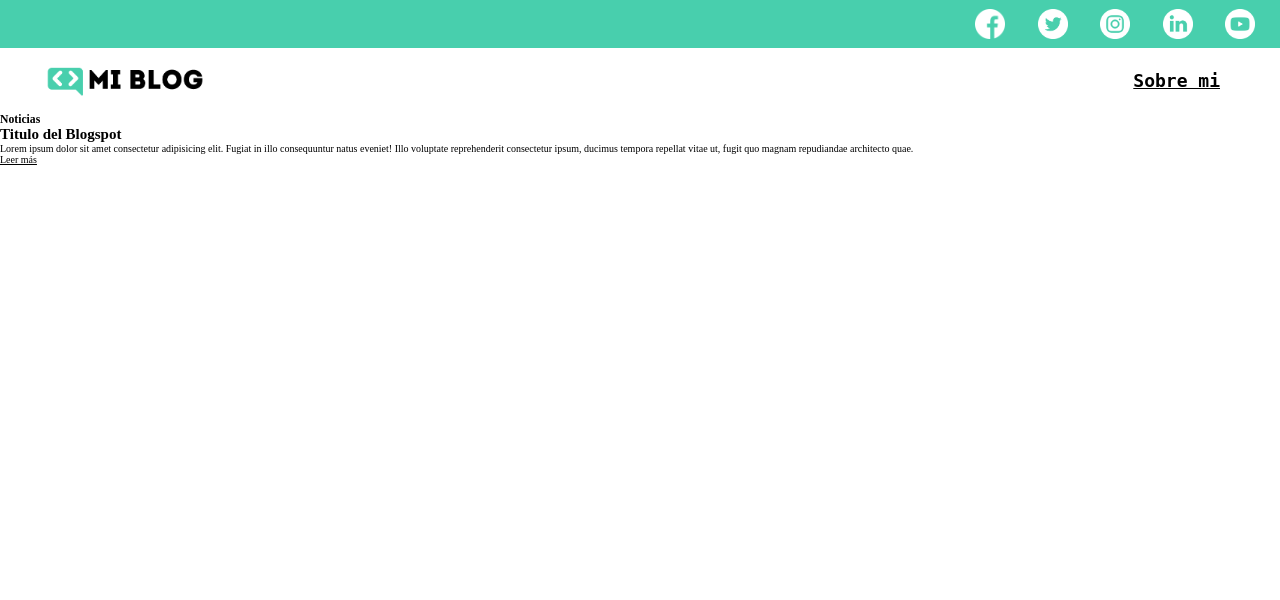
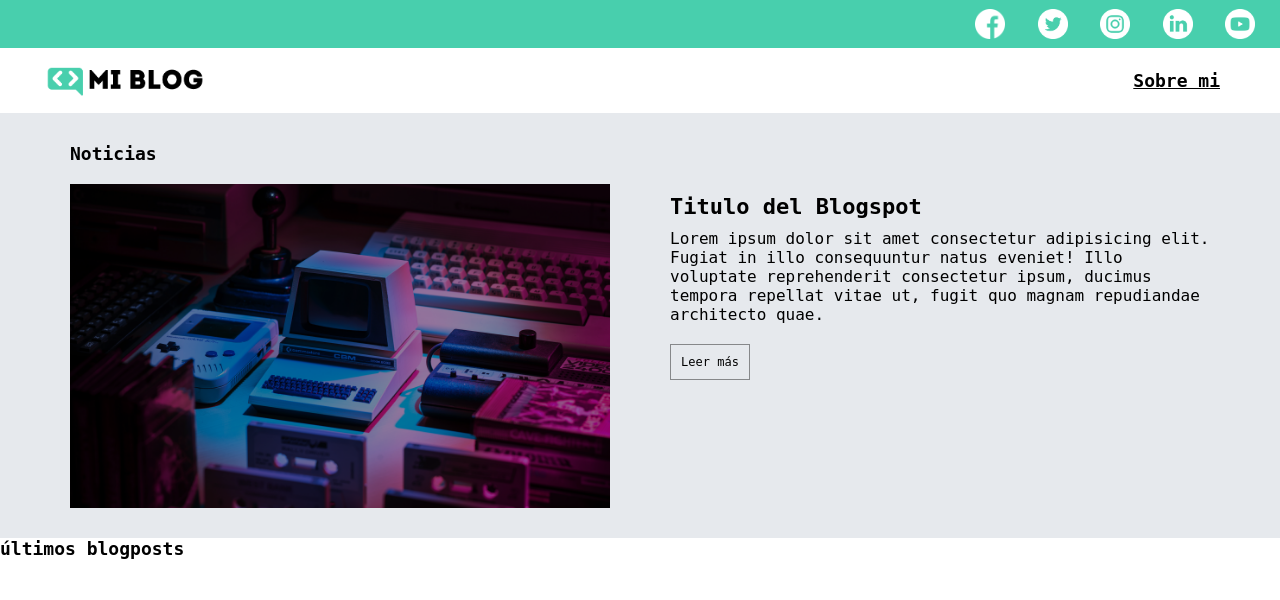
Before and after one commit to irojasc/aprendizaje, a PHP site: page /blogs.html in a window 1280 px wide. Shown: the top 600 px of the page. Run offline with PHP 8.4, Linux system fonts and the light colour scheme.

Commit message:
Se agrega la primera seccion del blogs.html

```diff
--- a/html-css/proyecto_maquetacion_css/blogs.html
+++ b/html-css/proyecto_maquetacion_css/blogs.html
@@ -31,21 +31,22 @@
     </header>
 
     <main class="main-blogs">
-        <section>
-            <h3>Noticias</h3>
-            <article>
-                <figure></figure>
+        <section class="main__1section">
+            <h3 class="section-title section-title--1section">Noticias</h3>
+            <article class="main__1section__main-article">
+                <figure class="main__figure"><img src="./assets/img/main-news-img.png" alt="ordenador antiguo" style="width: 100%; display: block;"></figure>
                 <div>
                     <h2>Titulo del Blogspot</h2>
-                    <p>Lorem ipsum dolor sit amet consectetur adipisicing elit. Fugiat in illo consequuntur natus eveniet! Illo voluptate reprehenderit consectetur ipsum, ducimus tempora repellat vitae ut, fugit quo magnam repudiandae architecto quae.
+                    <p class="parrafito">Lorem ipsum dolor sit amet consectetur adipisicing elit. Fugiat in illo consequuntur natus eveniet! Illo voluptate reprehenderit consectetur ipsum, ducimus tempora repellat vitae ut, fugit quo magnam repudiandae architecto quae.
                     </p>
                     <a href="">Leer más</a>
                 </div>
             </article>
         </section>
-        <section>
+
+        <section class="main__2section">
             <div>
-                <h3></h3>
+                <h3 class="section-title section-title--2section">últimos blogposts</h3>
                 <article>
                     <img src="" alt="">
                     <p></p>
--- a/html-css/proyecto_maquetacion_css/css/main.css
+++ b/html-css/proyecto_maquetacion_css/css/main.css
@@ -6,6 +6,7 @@
 
 html {
     font-size: 62.5%;
+    font-family: 'Roboto Mono', monospace;
 }
 
 header {
@@ -119,3 +120,41 @@
     background-color: #47cfac;
     transform: scale(1.1);
 }
+
+.main__1section{
+    display: block;
+    padding: 30px 70px;
+    background-color: #e6e9edff;
+}
+
+.section-title{
+    font-size: 1.8rem;
+    margin-bottom: 20px;
+}
+
+.main__1section__main-article{
+    display: grid;
+    grid-template-columns: repeat(2, 1fr);
+    gap: 60px;
+
+}
+
+.main__1section__main-article h2{
+    font-size: 2.2rem;
+    margin: 10px 0;
+}
+
+.parrafito {
+    font-size: 1.6rem;
+
+}
+
+.main__1section__main-article a{
+    width: 80px;
+    border: 1px solid rgba(0, 0, 0, 0.418);
+    text-align: center;
+    padding: 10px 0;
+    margin: 20px 0;
+    text-decoration: none;
+    font-size: 1.2rem;
+}
```
